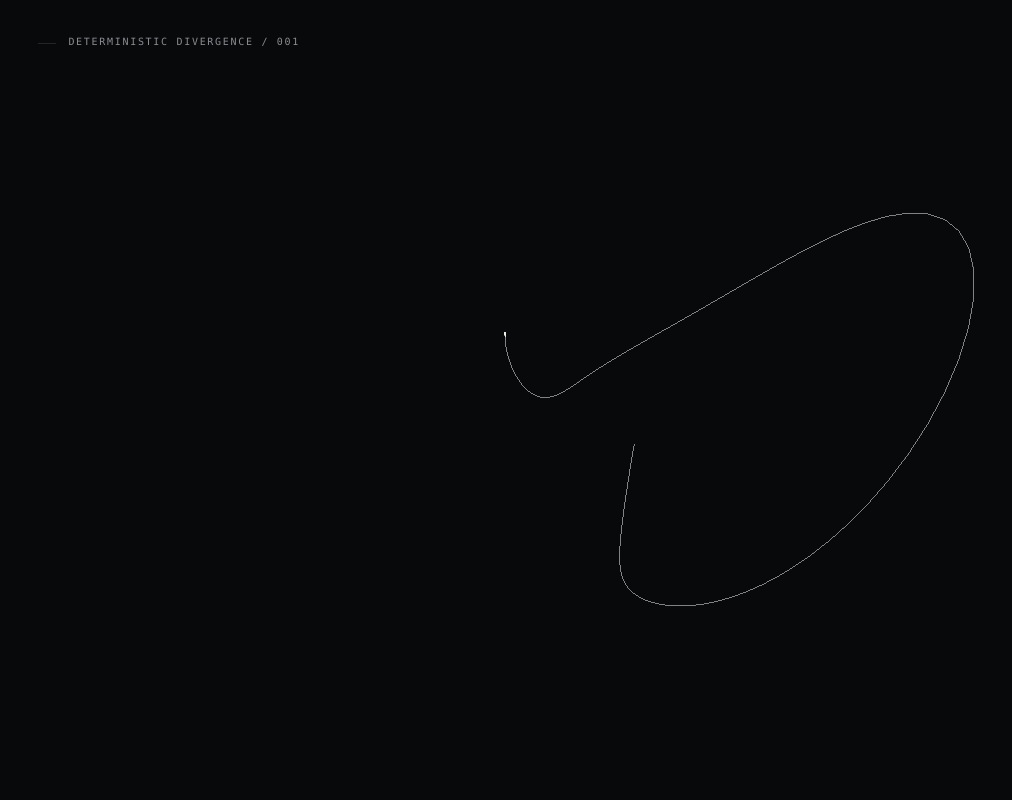
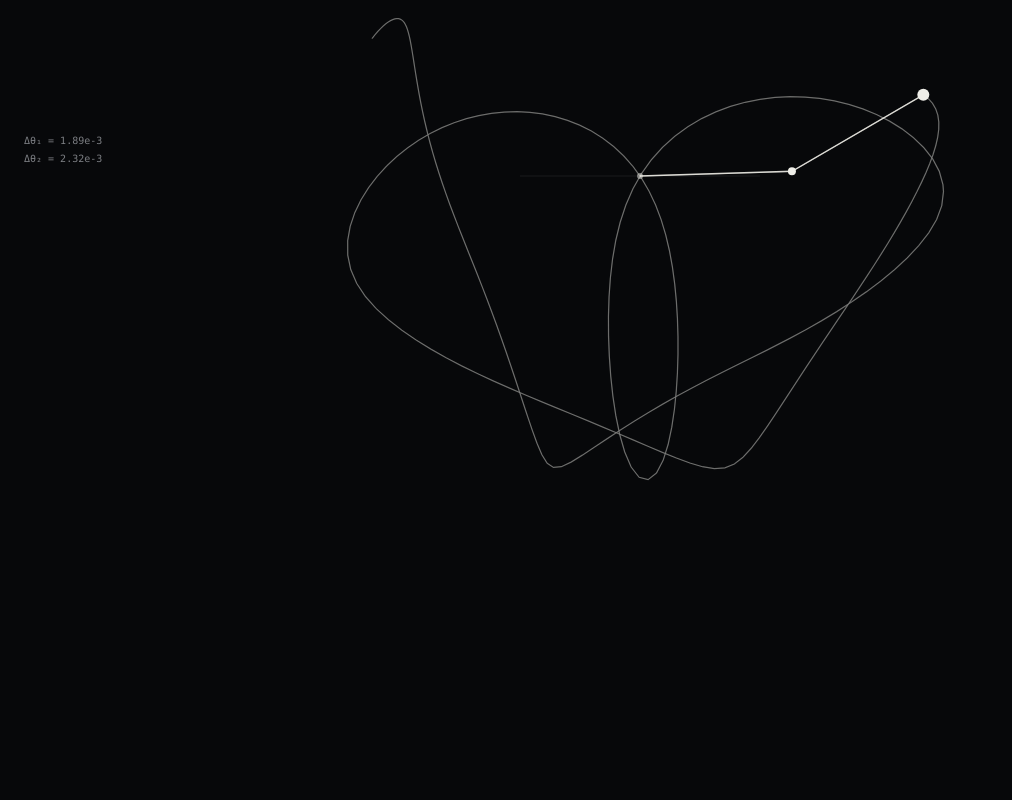
Before and after one commit to SharifWaqas/personal-website, a Next.js app: page / in a window 1280 px wide. Shown: the top 800 px of the page, without its empty margins (0-1012 px from the left). Built offline with nearby package versions, Linux system fonts and the light colour scheme.

Commit message:
feat: switch home to pendulum dossier

```diff
--- a/app/page.tsx
+++ b/app/page.tsx
@@ -1,13 +1,9 @@
-import { ChaosExperience } from "@/components/experience/ChaosExperience";
+import { PortfolioExperience } from "@/components/PortfolioExperience";
 import { profile } from "@/content/profile";
 import { getPortfolioStats } from "@/lib/stats";
 
 export default async function Home() {
   const stats = await getPortfolioStats(profile);
 
-  return (
-    <main>
-      <ChaosExperience profile={profile} stats={stats} />
-    </main>
-  );
+  return <PortfolioExperience profile={profile} stats={stats} />;
 }
```
